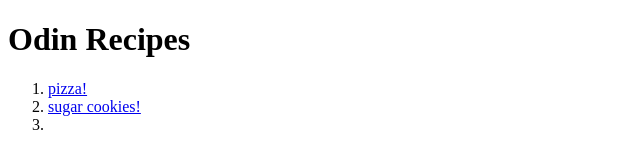
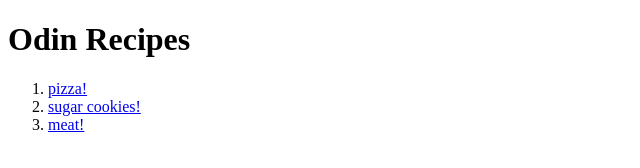
Before and after one commit to jamesa329/odin-recipes, a plain HTML site: page index.html in a window 1280 px wide. Shown: the full height of the page, 0-640 px from the left. Drawn offline with Linux system fonts and the light colour scheme.

Commit message:
added meat link to index

```diff
--- a/index.html
+++ b/index.html
@@ -13,7 +13,7 @@
     <ol>
         <li><a href="./pages/pizza.html">pizza!</a></li>
         <li><a href="./pages/sugar_cookies.html">sugar cookies!</a></li>
-        <li><a href="./pages/meat.html"></a></li>
+        <li><a href="./pages/meat.html">meat!</a></li>
     </ol>
 </body>
 </html>
```
